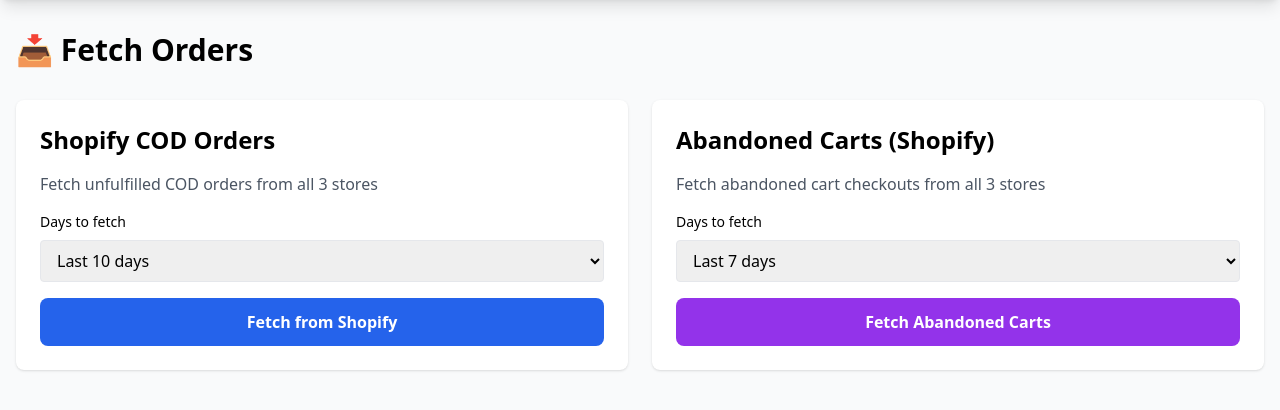
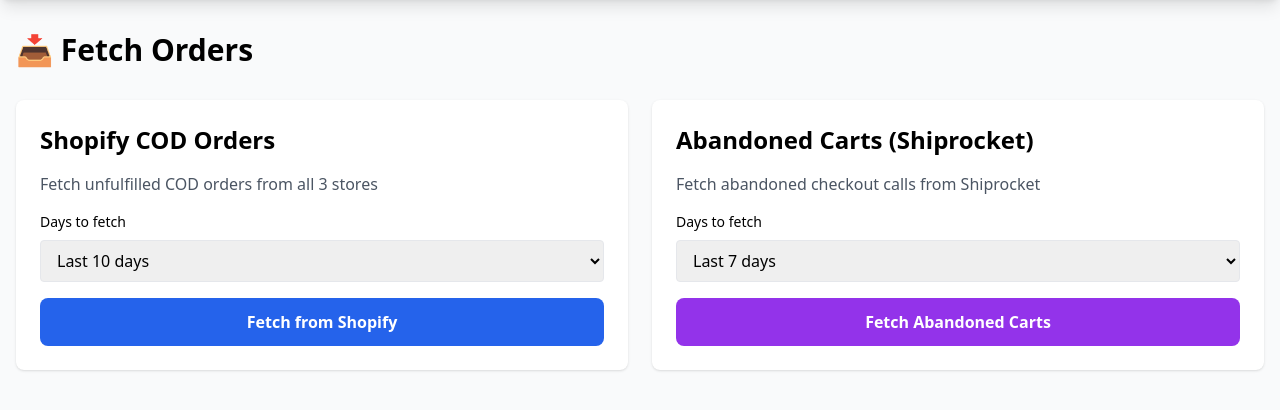
Before and after one commit to trymummamitra-code/cod-verifier, a Flask app: page /fetch-orders in a window 1280 px wide. Shown: the part 64-474 px from the top of the page. Run offline with Flask 3, Linux system fonts and the light colour scheme; the visitor is signed in with stand-in values (Sample User, id 1); parts of the project's set-up code (start-up, migrations or seed data) failed here and were passed over; some libraries are stand-ins or nearby versions.

Commit message:
Fix: Abandoned carts from Shiprocket (not Shopify)

```diff
--- a/app.py
+++ b/app.py
@@ -312,48 +312,12 @@ def fetch_orders():
             })
 
         elif source == 'abandoned_cart':
-            # Fetch abandoned checkouts from Shopify
-            exclude_ids = db.get_confirmed_cancelled_ids()
-
-            all_carts = shopify_manager.fetch_abandoned_carts_all_stores(days, exclude_ids)
-
-            # Save to database
-            total_new = 0
-            for store_name, carts in all_carts.items():
-                stores = db.get_all_stores()
-                store = next((s for s in stores if s['name'] == store_name), None)
-
-                if not store:
-                    continue
-
-                for cart in carts:
-                    try:
-                        db.create_order(
-                            cart['order_id'],
-                            store['id'],
-                            'abandoned_cart',  # order_type
-                            cart['customer_name'],
-                            cart['phone'],
-                            cart['address'],
-                            cart['pincode'],
-                            cart['product_name'],
-                            cart['price'],
-                            cart['qty'],
-                            cart['order_date']
-                        )
-                        total_new += 1
-                    except Exception as e:
-                        # Skip duplicates
-                        continue
-
-            # Auto-distribute to callers
-            distribute_orders()
-
+            # TODO: Fetch abandoned checkouts from Shiprocket
+            # Will need Shiprocket API credentials and checkout endpoint
             return jsonify({
-                'success': True,
-                'total_fetched': sum(len(carts) for carts in all_carts.values()),
-                'new_orders': total_new
-            })
+                'success': False,
+                'error': 'Shiprocket abandoned cart integration coming soon. Need API credentials.'
+            }), 501
 
     return render_template('fetch_orders.html')
 
--- a/templates/fetch_orders.html
+++ b/templates/fetch_orders.html
@@ -31,10 +31,10 @@
         <div id="shopifyResult" class="mt-4 hidden"></div>
     </div>
 
-    <!-- Shopify Abandoned Carts -->
+    <!-- Shiprocket Abandoned Carts -->
     <div class="bg-white rounded-lg shadow p-6">
-        <h2 class="text-2xl font-bold mb-4">Abandoned Carts (Shopify)</h2>
-        <p class="text-gray-600 mb-4">Fetch abandoned cart checkouts from all 3 stores</p>
+        <h2 class="text-2xl font-bold mb-4">Abandoned Carts (Shiprocket)</h2>
+        <p class="text-gray-600 mb-4">Fetch abandoned checkout calls from Shiprocket</p>
 
         <div class="mb-4">
             <label class="block text-sm font-medium mb-2">Days to fetch</label>
@@ -93,33 +93,13 @@ async function fetchShopify() {
 async function fetchShiprocket() {
     const resultDiv = document.getElementById('shiprocketResult');
 
-    resultDiv.innerHTML = '<p class="text-purple-600">⏳ Fetching abandoned carts...</p>';
+    resultDiv.innerHTML = `
+        <div class="bg-yellow-100 border border-yellow-400 text-yellow-700 px-4 py-3 rounded">
+            ⚠️ Coming Soon!<br>
+            <small>Shiprocket abandoned cart checkout integration will be added once we have API credentials and checkout endpoint details.</small>
+        </div>
+    `;
     resultDiv.classList.remove('hidden');
-
-    const response = await fetch('/fetch-orders', {
-        method: 'POST',
-        headers: {'Content-Type': 'application/json'},
-        body: JSON.stringify({source: 'abandoned_cart', days: 7})
-    });
-
-    const data = await response.json();
-
-    if (response.ok) {
-        resultDiv.innerHTML = `
-            <div class="bg-green-100 border border-green-400 text-green-700 px-4 py-3 rounded">
-                ✅ Success!<br>
-                Total fetched: ${data.total_fetched}<br>
-                New carts: ${data.new_orders}<br>
-                Carts distributed to callers
-            </div>
-        `;
-    } else {
-        resultDiv.innerHTML = `
-            <div class="bg-red-100 border border-red-400 text-red-700 px-4 py-3 rounded">
-                ❌ Error: ${data.error || 'Failed to fetch abandoned carts'}
-            </div>
-        `;
-    }
 }
 
 // Set default dates
```
